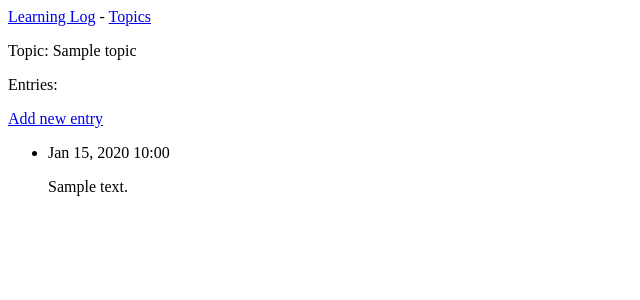
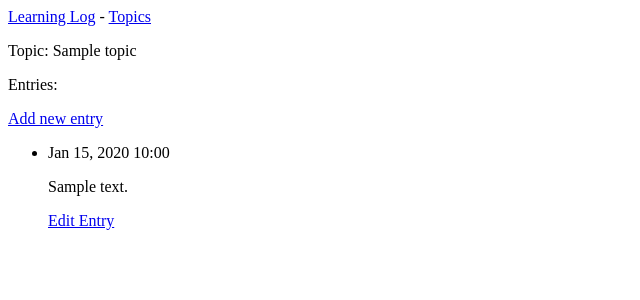
Before and after one commit to AntaeusNar/LearningLog-Django, a Django app: template learning_logs/templates/learning_logs/topic.html in a window 1280 px wide. Shown: the top 300 px of the page, without its empty margins (0-640 px from the left). Run offline with Django 3.2, Linux system fonts and the light colour scheme; the template is opened without the code that fills it: most values are stand-ins (such as "Sample title", 1, 10 or a date in 2020).

Commit message:
updated topic.html to include link to edit entry

```diff
--- a/learning_logs/templates/learning_logs/topic.html
+++ b/learning_logs/templates/learning_logs/topic.html
@@ -13,6 +13,9 @@
     <li>
         <p>{{entry.date_added|date:'M d, Y H:i'}}</p>
         <p>{{entry.text|linebreaks}}</p>
+        <p>
+            <a href="{% url 'learning_logs:edit_entry' entry.id %}">Edit Entry</a>
+        </p>
     </li>
     {% empty %}
     <li> There are not entries for this topic yet.</li>
```
